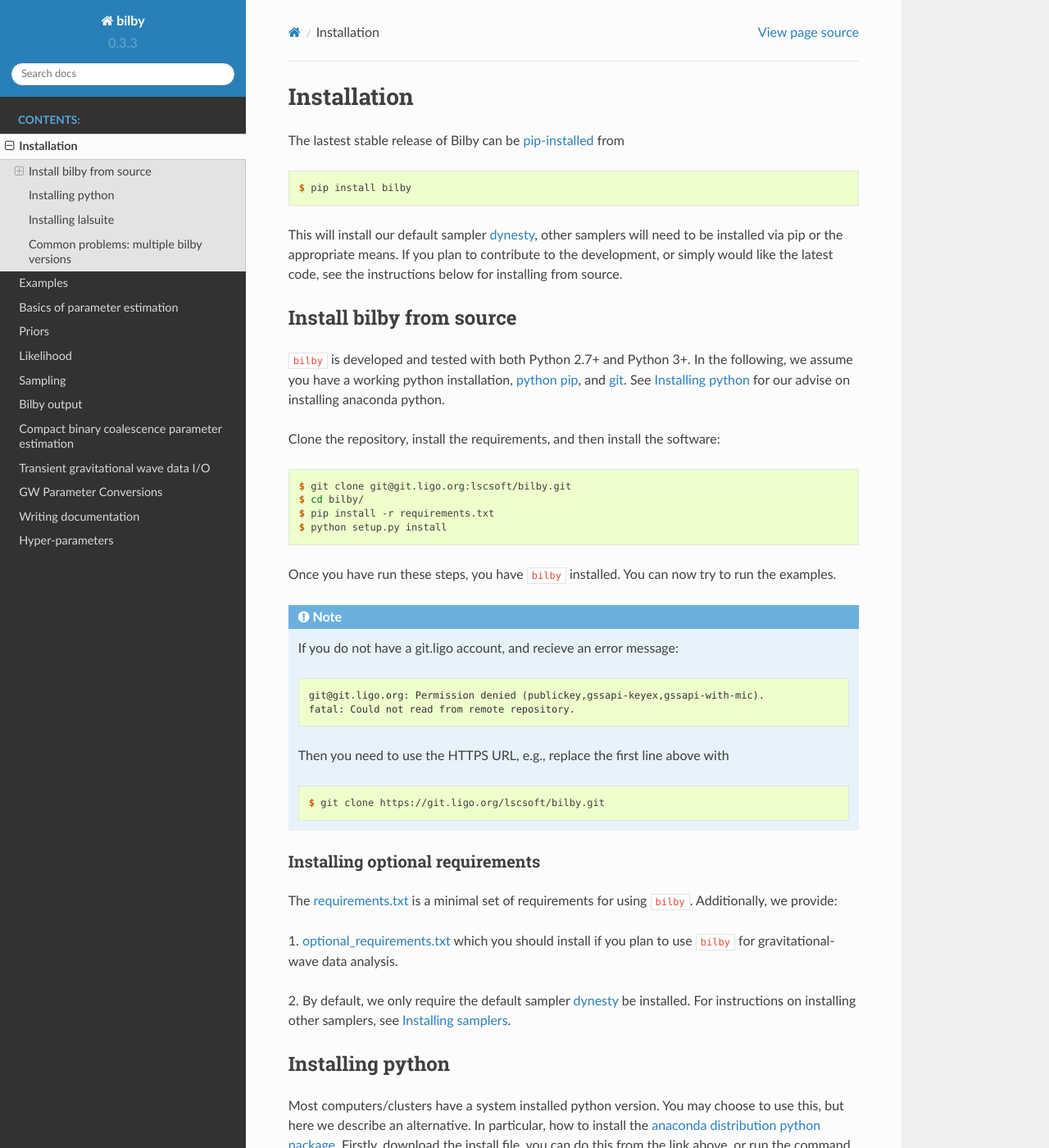
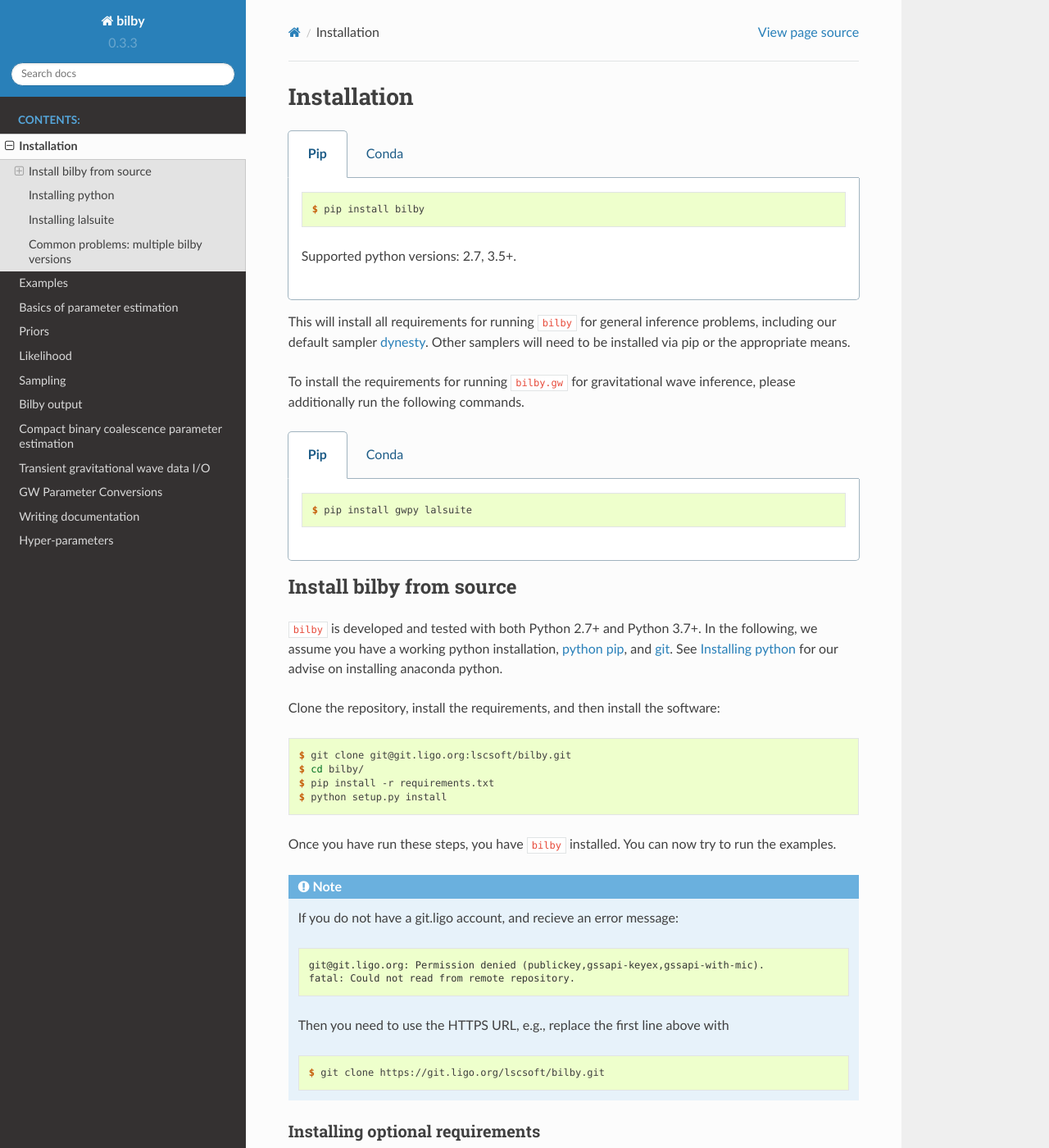
Before and after one commit to bilby-dev/bilby, a Sphinx documentation site: the page built from docs/installation.txt, in a window 1280 px wide and 1400 px high. Shown: the whole window at 82% size. Built offline with Sphinx 7.4.7 and the Read the Docs theme 2.0.0, drawn with Linux system fonts in a browser that asks for light colours; the version number is read from the project's files by our own code.

Commit message:
Resolve "Make Bilby into a conda package"

```diff
--- a/docs/conf.py
+++ b/docs/conf.py
@@ -31,7 +31,8 @@
 # extensions coming with Sphinx (named 'sphinx.ext.*') or your custom
 # ones.
 extensions = ['sphinx.ext.autodoc', 'sphinx.ext.mathjax', 'numpydoc',
-              'nbsphinx', 'sphinx.ext.autosummary', 'sphinx.ext.autosectionlabel']
+              'nbsphinx', 'sphinx.ext.autosummary',
+              'sphinx.ext.autosectionlabel', 'sphinx_tabs.tabs']
 
 # Add any paths that contain templates here, relative to this directory.
 templates_path = ['_templates']
--- a/docs/installation.txt
+++ b/docs/installation.txt
@@ -2,23 +2,51 @@
 Installation
 ============
 
-The lastest stable release of Bilby can be `pip-installed
-<https://pypi.org/project/BILBY/>`_ from
+.. tabs::
 
-.. code-block:: console
+   .. tab:: Pip
 
-   $ pip install bilby
+      .. code-block:: console
 
-This will install our default sampler `dynesty
-<https://dynesty.readthedocs.io/en/latest/>`_, other samplers will need to be
-installed via pip or the appropriate means.  If you plan to contribute to the
-development, or simply would like the latest code, see the instructions below
-for installing from source.
+          $ pip install bilby
+
+      Supported python versions: 2.7, 3.5+.
+
+   .. tab:: Conda
+
+      .. code-block:: console
+
+          $ conda install -c conda-forge bilby
+
+      Supported python versions: 2.7, 3.5+.
+
+This will install all requirements for running :code:`bilby` for general
+inference problems, including our default sampler `dynesty
+<https://dynesty.readthedocs.io/en/latest/>`_. Other samplers will need to be
+installed via pip or the appropriate means.
+
+To install the requirements for running :code:`bilby.gw` for gravitational
+wave inference, please additionally run the following commands.
+
+.. tabs::
+
+   .. tab:: Pip
+
+      .. code-block:: console
+
+          $ pip install gwpy lalsuite
+
+   .. tab:: Conda
+
+      .. code-block:: console
+
+          $ conda install -c conda-forge gwpy python-lalsimulation
+
 
 Install bilby from source
 -------------------------
 
-:code:`bilby` is developed and tested with both Python 2.7+ and Python 3+. In the
+:code:`bilby` is developed and tested with both Python 2.7+ and Python 3.7+. In the
 following, we assume you have a working python installation, `python pip
 <https://packaging.python.org/tutorials/installing-packages/#use-pip-for-installing)>`_,
 and `git <https://git-scm.com/>`_. See :ref:`installing-python` for our
```
